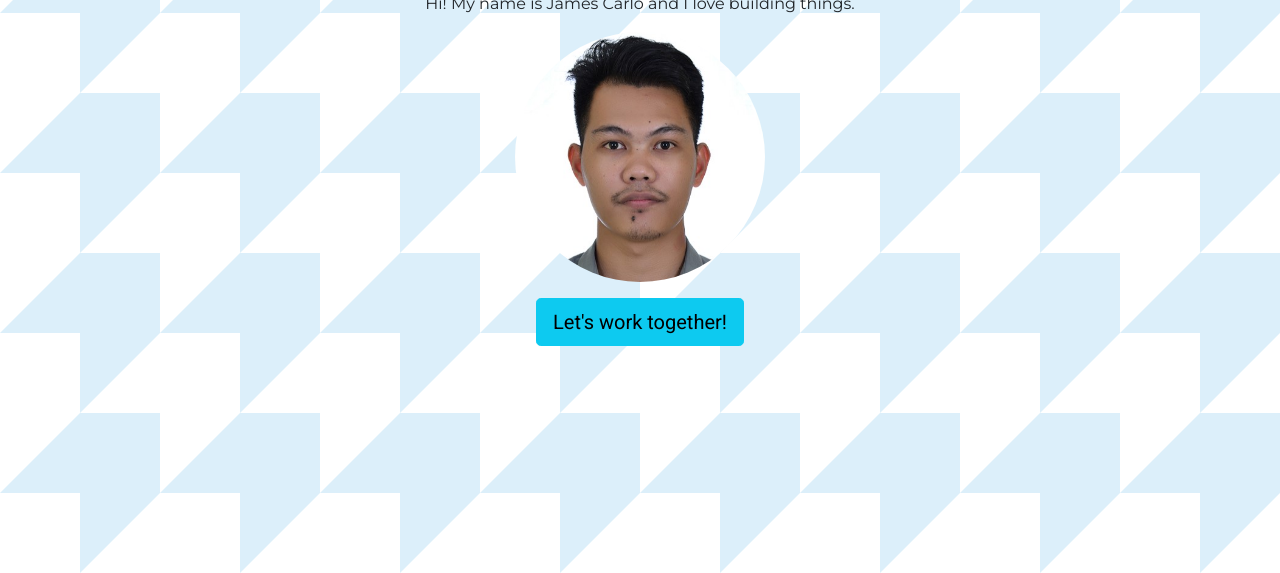
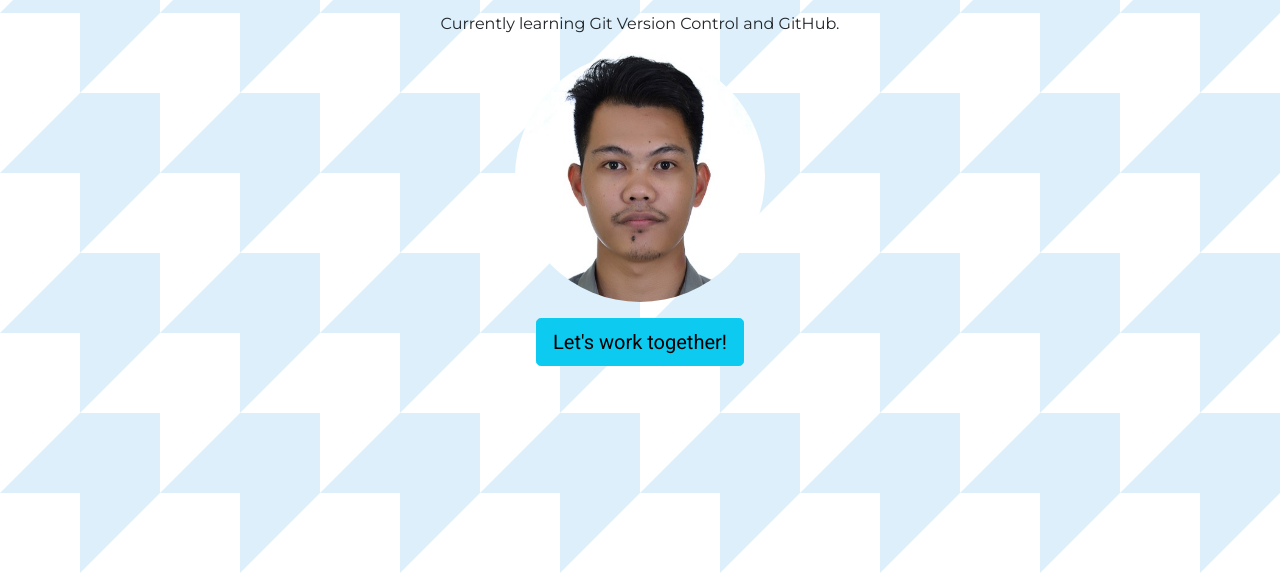
Before and after one commit to Kawayan23/fcbportfolio, a plain HTML site: page index.html in a window 1280 px wide. Shown: the part 227-800 px from the top of the page. Drawn offline with nearby package versions, Linux system fonts and the light colour scheme; a web font is replaced by a local one.

Commit message:
Adding p tag
Adding p tag to try editing HTML thru GitHub

```diff
--- a/index.html
+++ b/index.html
@@ -25,6 +25,7 @@
 			<h1>Full Stack Web Developer</h1>
 			<!-- p tag, allows to create paragraph on our web page -->
 			<p>Hi! My name is James Carlo and I love building things.</p>
+			<p>Currently learning Git Version Control and GitHub.</p>
 			<!-- img tag, allows us to add an image -->
 			<!-- src, source attrib, tells the route or path of the image -->
 			<img src="images/image.jpg" id="profile" class="image-fluid">
```
